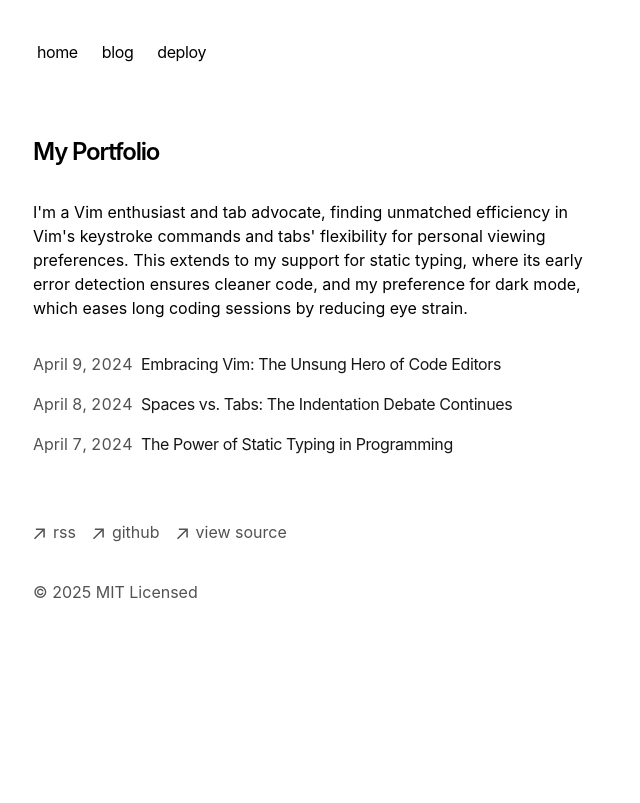
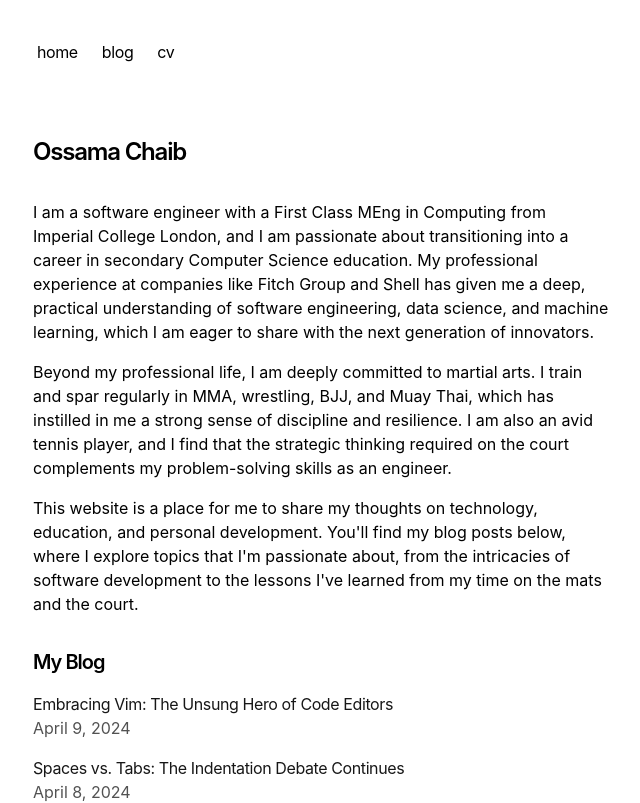
Before and after one commit to ossa-ma/ossa-ma.github.io, a Next.js app: page / in a window 1280 px wide. Shown: the top 803 px of the page, without its empty margins (319-959 px from the left). Built offline with nearby package versions, Linux system fonts and the light colour scheme.

Commit message:
Updating portfolio and blog page

```diff
--- a/app/components/footer.tsx
+++ b/app/components/footer.tsx
@@ -35,7 +35,7 @@ export default function Footer() {
             className="flex items-center transition-all hover:text-neutral-800 dark:hover:text-neutral-100"
             rel="noopener noreferrer"
             target="_blank"
-            href="https://github.com/vercel/next.js"
+            href="https://github.com/ossa-ma"
           >
             <ArrowIcon />
             <p className="ml-2 h-7">github</p>
@@ -46,7 +46,7 @@ export default function Footer() {
             className="flex items-center transition-all hover:text-neutral-800 dark:hover:text-neutral-100"
             rel="noopener noreferrer"
             target="_blank"
-            href="https://vercel.com/templates/next.js/portfolio-starter-kit"
+            href="https://github.com/ossa-ma/blog"
           >
             <ArrowIcon />
             <p className="ml-2 h-7">view source</p>
@@ -54,7 +54,7 @@ export default function Footer() {
         </li>
       </ul>
       <p className="mt-8 text-neutral-600 dark:text-neutral-300">
-        © {new Date().getFullYear()} MIT Licensed
+        © {new Date().getFullYear()} Ossama Chaib
       </p>
     </footer>
   )
--- a/app/components/nav.tsx
+++ b/app/components/nav.tsx
@@ -7,8 +7,8 @@ const navItems = {
   '/blog': {
     name: 'blog',
   },
-  'https://vercel.com/templates/next.js/portfolio-starter-kit': {
-    name: 'deploy',
+  '/cv.pdf': {
+    name: 'cv',
   },
 }
 
--- a/app/layout.tsx
+++ b/app/layout.tsx
@@ -11,15 +11,15 @@ import { baseUrl } from './sitemap'
 export const metadata: Metadata = {
   metadataBase: new URL(baseUrl),
   title: {
-    default: 'Next.js Portfolio Starter',
-    template: '%s | Next.js Portfolio Starter',
+    default: 'Ossama Chaib',
+    template: '%s | Ossama Chaib',
   },
-  description: 'This is my portfolio.',
+  description: "Ossama's portfolio.",
   openGraph: {
-    title: 'My Portfolio',
-    description: 'This is my portfolio.',
+    title: 'Ossama Chaib',
+    description: "Ossama's portfolio.",
     url: baseUrl,
-    siteName: 'My Portfolio',
+    siteName: 'Ossama Chaib',
     locale: 'en_US',
     type: 'website',
   },
--- a/app/og/route.tsx
+++ b/app/og/route.tsx
@@ -2,7 +2,7 @@ import { ImageResponse } from 'next/og'
 
 export function GET(request: Request) {
   let url = new URL(request.url)
-  let title = url.searchParams.get('title') || 'Next.js Portfolio Starter'
+  let title = url.searchParams.get('title') || 'Ossama Chaib'
 
   return new ImageResponse(
     (
--- a/app/page.tsx
+++ b/app/page.tsx
@@ -1,20 +1,73 @@
-import { BlogPosts } from 'app/components/posts'
+import { getBlogPosts } from 'app/blog/utils'
+import Link from 'next/link'
 
 export default function Page() {
+  const allPosts = getBlogPosts()
+
   return (
     <section>
       <h1 className="mb-8 text-2xl font-semibold tracking-tighter">
-        My Portfolio
+        Ossama Chaib
       </h1>
       <p className="mb-4">
-        {`I'm a Vim enthusiast and tab advocate, finding unmatched efficiency in
-        Vim's keystroke commands and tabs' flexibility for personal viewing
-        preferences. This extends to my support for static typing, where its
-        early error detection ensures cleaner code, and my preference for dark
-        mode, which eases long coding sessions by reducing eye strain.`}
+        I am a software engineer with a First Class MEng in Computing from
+        Imperial College London, and I am passionate about transitioning into a
+        career in secondary Computer Science education. My professional
+        experience at companies like Fitch Group and Shell has given me a deep,
+        practical understanding of software engineering, data science, and
+        machine learning, which I am eager to share with the next generation of
+        innovators.
+      </p>
+      <p className="mb-4">
+        Beyond my professional life, I am deeply committed to martial arts. I
+        train and spar regularly in MMA, wrestling, BJJ, and Muay Thai, which has
+        instilled in me a strong sense of discipline and resilience. I am also
+        an avid tennis player, and I find that the strategic thinking required on
+        the court complements my problem-solving skills as an engineer.
+      </p>
+      <p className="mb-4">
+        This website is a place for me to share my thoughts on technology,
+        education, and personal development. You'll find my blog posts below,
+        where I explore topics that I'm passionate about, from the intricacies
+        of software development to the lessons I've learned from my time on the
+        mats and the court.
       </p>
       <div className="my-8">
-        <BlogPosts />
+        <h2 className="mb-4 text-xl font-semibold tracking-tighter">
+          My Blog
+        </h2>
+        {allPosts
+          .sort((a, b) => {
+            if (
+              new Date(a.metadata.publishedAt) > new Date(b.metadata.publishedAt)
+            ) {
+              return -1
+            }
+            return 1
+          })
+          .map((post) => (
+            <Link
+              key={post.slug}
+              className="flex flex-col space-y-1 mb-4"
+              href={`/blog/${post.slug}`}
+            >
+              <div className="w-full flex flex-col">
+                <p className="text-neutral-900 dark:text-neutral-100 tracking-tight">
+                  {post.metadata.title}
+                </p>
+                <p className="text-neutral-600 dark:text-neutral-400">
+                  {new Date(post.metadata.publishedAt).toLocaleDateString(
+                    'en-US',
+                    {
+                      year: 'numeric',
+                      month: 'long',
+                      day: 'numeric',
+                    }
+                  )}
+                </p>
+              </div>
+            </Link>
+          ))}
       </div>
     </section>
   )
--- a/app/sitemap.ts
+++ b/app/sitemap.ts
@@ -1,6 +1,6 @@
 import { getBlogPosts } from 'app/blog/utils'
 
-export const baseUrl = 'https://portfolio-blog-starter.vercel.app'
+export const baseUrl = 'https://github.com/ossa-ma'
 
 export default async function sitemap() {
   let blogs = getBlogPosts().map((post) => ({
```
Also changed, not shown: 2 other files (tests, documents, lock files or other folders).
